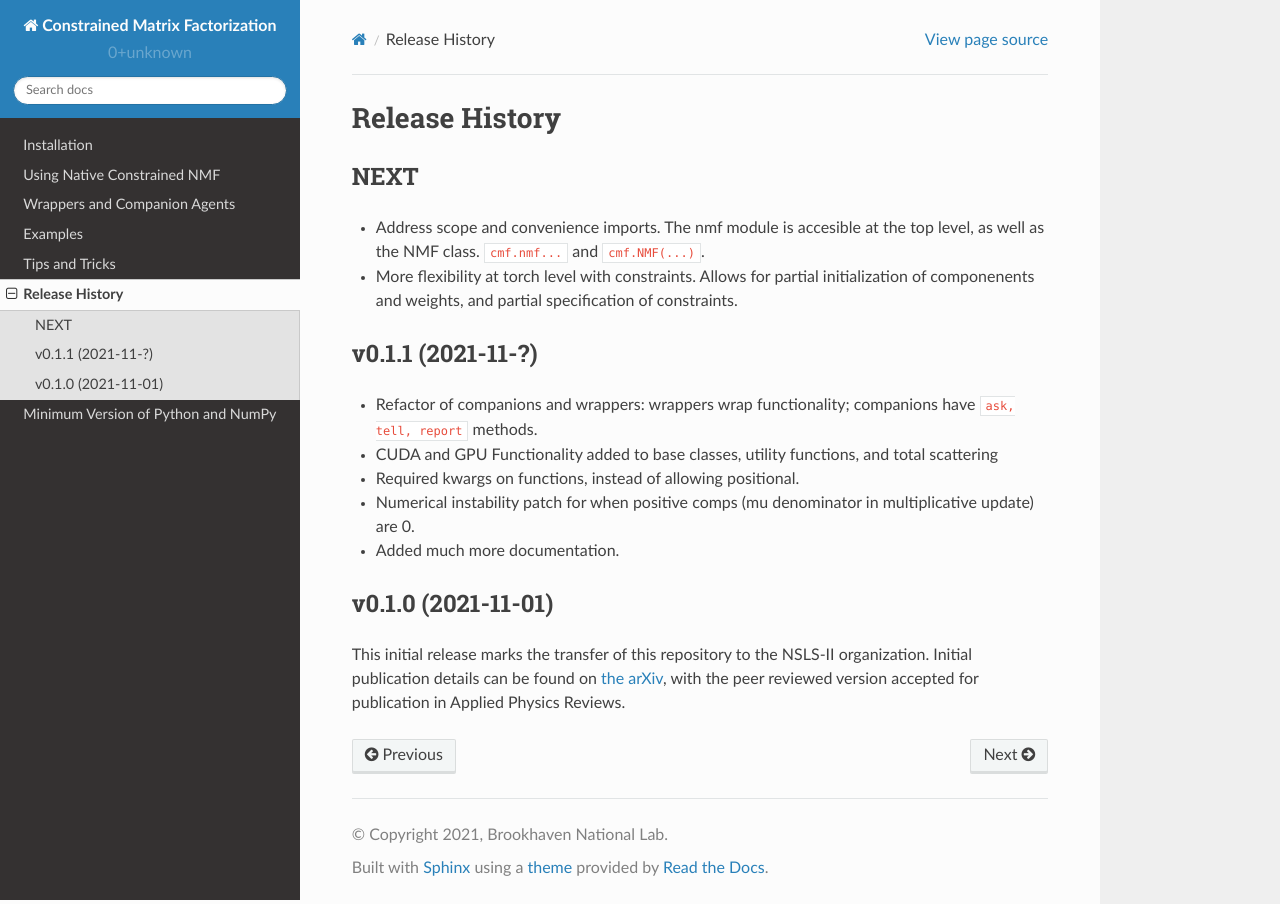
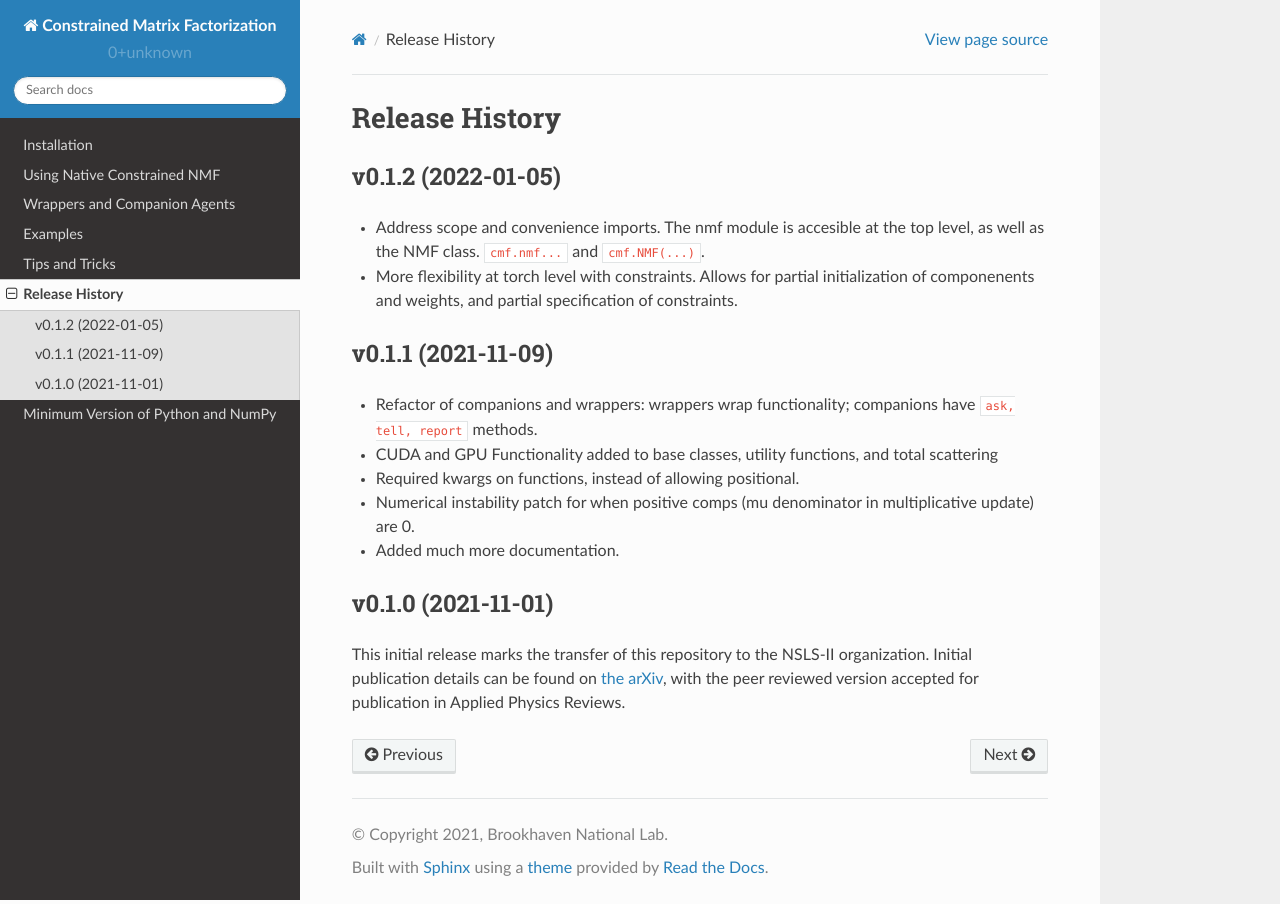
Before and after one commit to NSLS-II/constrained-matrix-factorization, a Sphinx documentation site: the page built from docs/source/release-history.rst, in a window 1280 px wide. Built offline with Sphinx 7.4.7 and the Read the Docs theme 2.0.0, drawn with Linux system fonts in a browser that asks for light colours.

Commit message:
Update release history

```diff
--- a/docs/source/release-history.rst
+++ b/docs/source/release-history.rst
@@ -2,15 +2,15 @@
 Release History
 ===============
 
-NEXT
-----
+v0.1.2 (2022-01-05)
+-------------------
 
 - Address scope and convenience imports. The nmf module is accesible at the top level, as well as the NMF class.
   :code:`cmf.nmf...` and :code:`cmf.NMF(...)`.
 - More flexibility at torch level with constraints. Allows for partial initialization of componenents and weights, and
   partial specification of constraints.
 
-v0.1.1 (2021-11-?)
+v0.1.1 (2021-11-09)
 -------------------
 
 - Refactor of companions and wrappers: wrappers wrap functionality; companions have :code:`ask, tell, report` methods.
```
